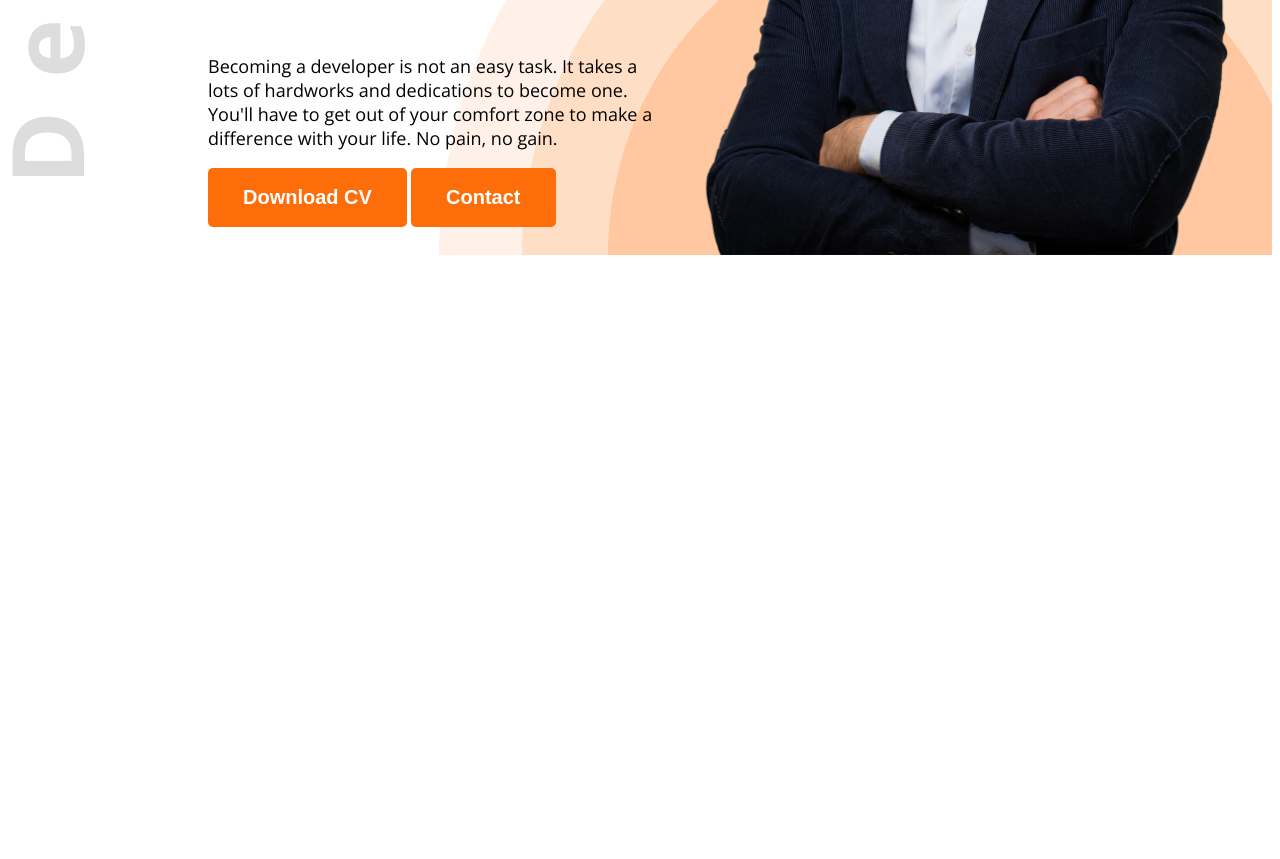
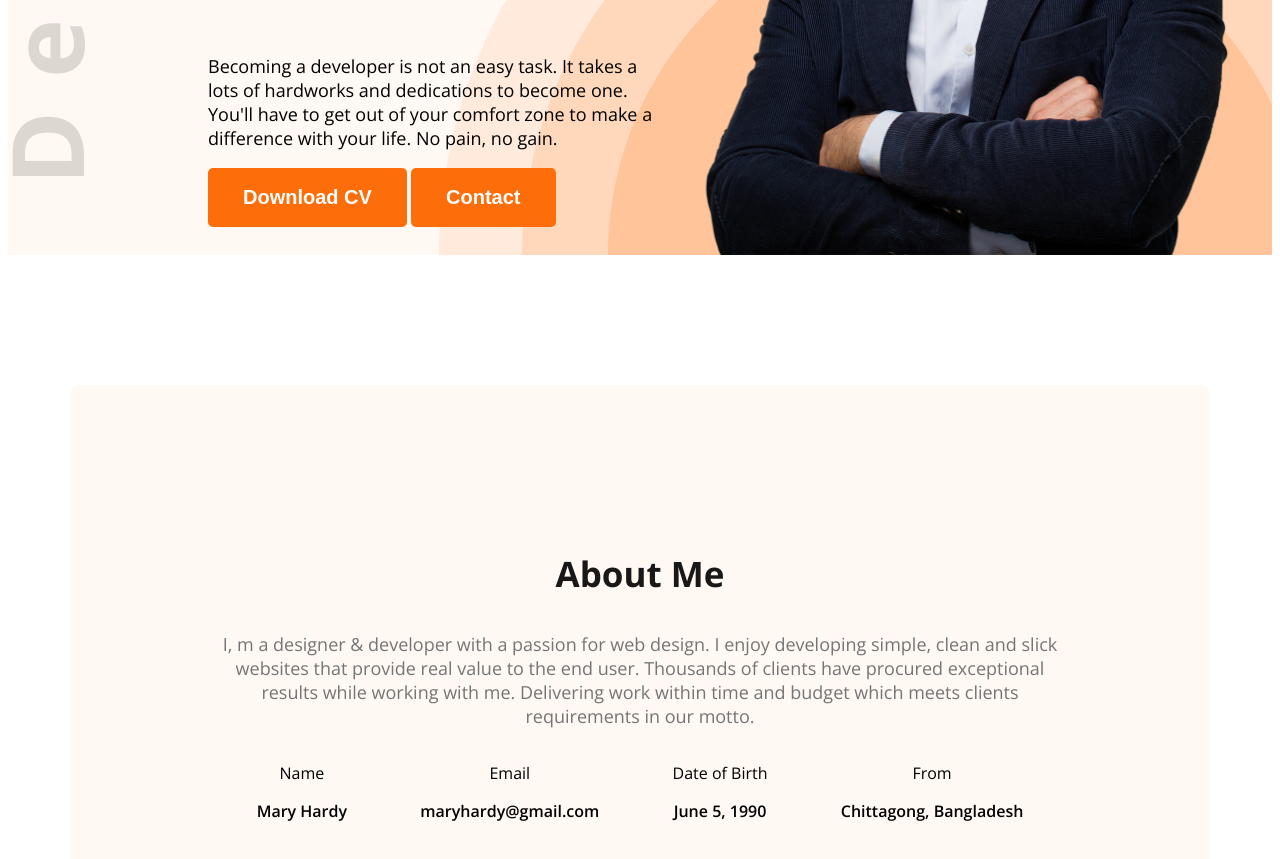
Before and after one commit to BinimoyNath/web-dev-portfolio, a plain HTML site: page index.html in a window 1280 px wide. Shown: the part 607-1466 px from the top of the page. Before the commit the page ends 870 px from the top, so only its background shows below. Drawn offline with nearby package versions, Linux system fonts and the light colour scheme.

Commit message:
added about me page

```diff
--- a/index.html
+++ b/index.html
@@ -13,7 +13,7 @@
 </head>
 
 <body class="open-sans-normal">
-    <header class="header">
+    <header class="header secondary-bg">
         <nav>
             <h3 class="nav-title">Ma<span class="text-primary">r</span>y</h3>
             <ul>
@@ -36,7 +36,30 @@
         </div>
     </header>
     <main>
-
+        <section class="about secondary-bg">
+            <h3 class="section-title">About Me</h3>
+            <p class="section-description">
+                I, m a designer & developer with a passion for web design. I enjoy developing simple, clean and slick websites that provide real value to the end user. Thousands of clients have procured exceptional results while working with me. Delivering work within time and budget which meets clients requirements in our motto.
+            </p>
+            <div class="about-items">
+                <div class="about-item">
+                    <p class="item-title">Name</p>
+                    <p class="item-description">Mary Hardy</p>
+                </div>
+                <div class="about-item">
+                    <p class="item-title">Email</p>
+                    <p class="item-description">maryhardy@gmail.com</p>
+                </div>
+                <div class="about-item">
+                    <p class="item-title">Date of Birth</p>
+                    <p class="item-description">June 5, 1990</p>
+                </div>
+                <div class="about-item">
+                    <p class="item-title">From</p>
+                    <p class="item-description">Chittagong, Bangladesh</p>
+                </div>
+            </div>
+        </section>
     </main>
     <footer>
 
--- a/styles/portfolio.css
+++ b/styles/portfolio.css
@@ -7,6 +7,10 @@
 }
 
 /* shared style */
+
+.secondary-bg{
+    background-color: #fff8f3;
+}
 .text-primary{
     color: #FD6E0A;
 }
@@ -23,6 +27,17 @@
     padding: 18px 35px;
     border-radius: 5px;
 
+}
+
+.section-title{
+    font-size: 35px;
+    font-weight: bold;
+    color: #181818;
+}
+
+.section-description{
+    font-size: 18px;
+    color: #757575;
 }
 
 /* header */
@@ -90,3 +105,26 @@ nav li a{
 .banner-description{
     font-size: 18px;
 }
+
+/* main styles */
+main{
+    max-width: 1140px;
+    margin: 0 auto;
+}
+
+/* about me styles */
+.about{
+    border-radius: 10px;
+    padding: 130px 150px;
+    text-align: center;
+    margin-top: 130px;
+}
+
+.about-items{
+    display: flex;
+    justify-content: space-around;
+}
+
+.item-description{
+    font-weight: 600;
+}
```
